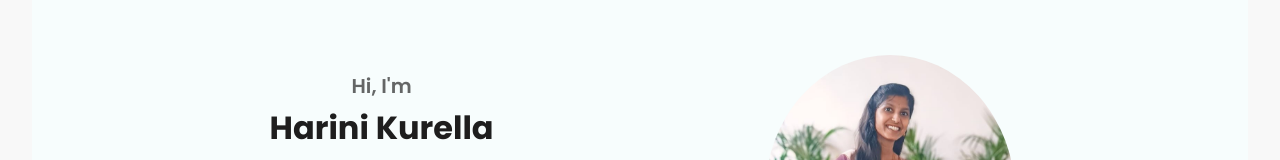
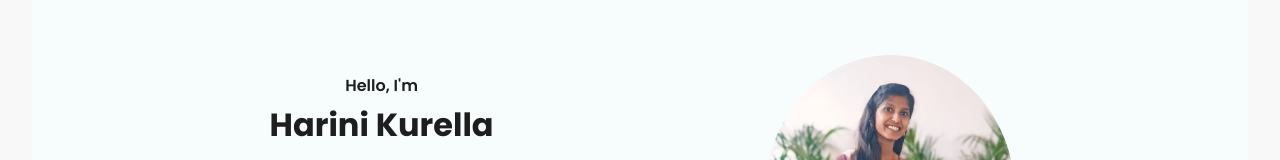
Before and after one commit to Harini-04/My-Portfolio, a React (Vite) app: page / in a window 1280 px wide. Shown: the part 149-309 px from the top of the page. Built offline with nearby package versions, Linux system fonts and the light colour scheme.

Commit message:
updated css

```diff
--- a/src/Components/Hero/Hero.css
+++ b/src/Components/Hero/Hero.css
@@ -42,9 +42,11 @@
 }
 .my-work{
   background-color:#4CAF50 ;
+  transition: transform 0.1s ease;
 }
-.my-work :hover{
+.my-work:hover{
   background-color: #3e8e41;
+  transform: scale(1.1);
 }
 
 .hero-img {
@@ -71,6 +73,7 @@
 }
 .resume-btn:hover {
   background-color: #3e8e41;
+  transform: scale(1.1);
 }
 .hero-icons{
   display: flex;
--- a/src/Components/Hero/Hero.jsx
+++ b/src/Components/Hero/Hero.jsx
@@ -9,7 +9,7 @@ function Hero() {
   return (
     <section id="hero" className="hero">
       <div className="hero-content">
-        <h3>Hi, I'm</h3>
+        <h4>Hello, I'm</h4>
         <h1>Harini Kurella</h1>
         <p>CSE 2024</p>
         <button className="my-work" onClick={()=>{
```
